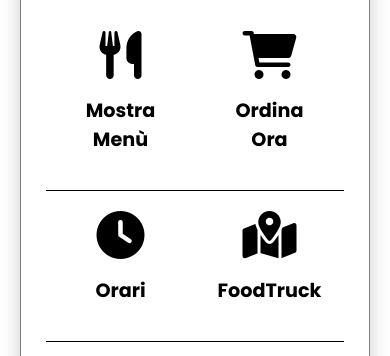
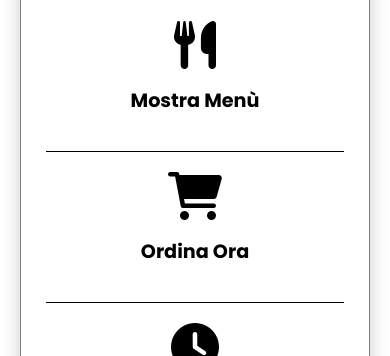
Before and after one commit to cicciosburger/cicciosburger.github.io, a plain HTML site: page index.html in a window 390 px wide. Shown: the part 360-716 px from the top of the page. Drawn offline with Linux system fonts and the light colour scheme.

Commit message:
Revert "2 design"
This reverts commit 42c632dc750e5322abf2a4499f5e4a396dca78df.

```diff
--- a/index.html
+++ b/index.html
@@ -30,8 +30,8 @@
 
         <main>
             <div class="button-container">
-                <div class="near-buttons-container" style="margin-top: 40px;">
-                    <div style="">
+                <div class="near-buttons-container">
+                    <div style="margin-top: 30px;">
                         <i class="fas fa-utensils" style="font-size:3rem;"></i>
                         <a href="#" class="button view-menu-button" id="showMenuButton" style="background: transparent; color:black; box-shadow: none;">
                             Mostra Menù
@@ -52,7 +52,7 @@
                     <div>
                         <i class="fa-solid fa-clock" style="font-size:3rem;"></i>
                         <a class="button clock-button" id="showClockButton" style="background: transparent; color:black; box-shadow: none;">
-                            Orari
+                            Orari Ristoranti
                         </a>
 
                     </div>
--- a/styles.css
+++ b/styles.css
@@ -620,14 +620,10 @@ footer {
 @media (max-width: 1200px) {
 	.near-buttons-container {
 		display: flex;
-		flex-direction: row;
-		/* gap: 20px; */
+		flex-direction: column;
+		gap: 20px;
 		justify-content: center;
-        align-items: center;
 	}
-    .near-buttons-container>div{
-        width: 50%;
-    }
 }
 
 .fa-leaf{
```
